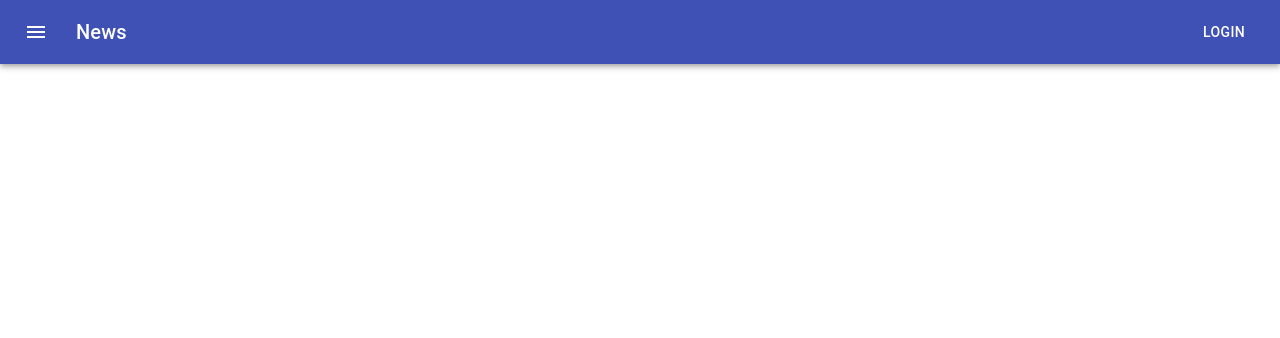
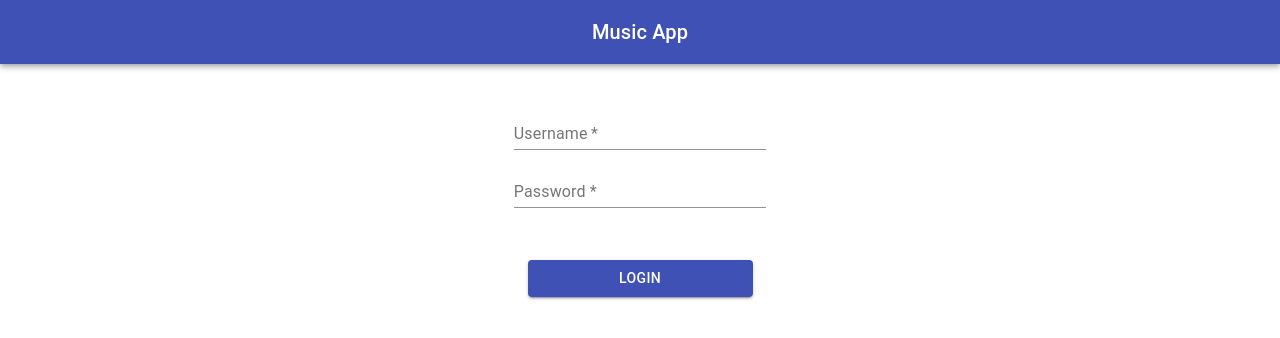
Before and after one commit to JamesMessina/JS411-my-music-app, a React (Create React App) app: page / in a window 1280 px wide. Shown: the top 338 px of the page. Built offline with nearby package versions, Linux system fonts and the light colour scheme.

Commit message:
added functionality to login button and did some styling

```diff
--- a/src/App.css
+++ b/src/App.css
@@ -1,38 +1,4 @@
 .App {
+  align-items: center;
   text-align: center;
 }
-
-.App-logo {
-  height: 40vmin;
-  pointer-events: none;
-}
-
-@media (prefers-reduced-motion: no-preference) {
-  .App-logo {
-    animation: App-logo-spin infinite 20s linear;
-  }
-}
-
-.App-header {
-  background-color: #282c34;
-  min-height: 100vh;
-  display: flex;
-  flex-direction: column;
-  align-items: center;
-  justify-content: center;
-  font-size: calc(10px + 2vmin);
-  color: white;
-}
-
-.App-link {
-  color: #61dafb;
-}
-
-@keyframes App-logo-spin {
-  from {
-    transform: rotate(0deg);
-  }
-  to {
-    transform: rotate(360deg);
-  }
-}
--- a/src/App.js
+++ b/src/App.js
@@ -1,7 +1,8 @@
 import React, { Component } from 'react';
-import axios from 'axios';
 
 import ButtonAppBar from './components/AppNavBar';
+import ContaintedButtons from './components/Button';
+import FormPropsTextFields from './components/TextField';
 
 import './App.css';
 
@@ -10,13 +11,30 @@ class MusicApp extends Component {
     super(props)
 
     this.state = {
+      loggedIn: false
+    }
+  }
 
+  handleLogin = () =>{
+    if(this.state.loggedIn){
+      this.setState({loggedIn: false})
+    }else{
+      this.setState({loggedIn: true})
     }
   }
 
   render(){
     return (
-      <ButtonAppBar/>
+      <div>
+        {this.state.loggedIn ?
+        <h2> You successfully logged in</h2> :
+        <div className="App">
+          <ButtonAppBar/>
+          <FormPropsTextFields/>
+          <ContaintedButtons clickToLogin={() => {this.handleLogin()}}/>
+        </div>
+        }
+      </div>
     )
   }
 }
--- a/src/components/AppNavBar.js
+++ b/src/components/AppNavBar.js
@@ -3,13 +3,12 @@ import { makeStyles } from '@material-ui/core/styles';
 import AppBar from '@material-ui/core/AppBar';
 import Toolbar from '@material-ui/core/Toolbar';
 import Typography from '@material-ui/core/Typography';
-import Button from '@material-ui/core/Button';
-import IconButton from '@material-ui/core/IconButton';
-import MenuIcon from '@material-ui/icons/Menu';
+
 
 const useStyles = makeStyles((theme) => ({
   root: {
     flexGrow: 1,
+    marginBottom: '30px',
   },
   menuButton: {
     marginRight: theme.spacing(2),
@@ -17,6 +16,9 @@ const useStyles = makeStyles((theme) => ({
   title: {
     flexGrow: 1,
   },
+  bar: {
+      height: '50px'
+  }
 }));
 
 export default function ButtonAppBar() {
@@ -25,14 +27,10 @@ export default function ButtonAppBar() {
   return (
     <div className={classes.root}>
       <AppBar position="static">
-        <Toolbar>
-          <IconButton edge="start" className={classes.menuButton} color="inherit" aria-label="menu">
-            <MenuIcon />
-          </IconButton>
+        <Toolbar className={classes.bar}>
           <Typography variant="h6" className={classes.title}>
-            News
+            Music App
           </Typography>
-          <Button color="inherit">Login</Button>
         </Toolbar>
       </AppBar>
     </div>
--- /dev/null
+++ b/src/components/Button.js
@@ -0,0 +1,26 @@
+import React from 'react';
+import { makeStyles } from '@material-ui/core/styles';
+import Button from '@material-ui/core/Button';
+
+const useStyles = makeStyles((theme) => ({
+  root: {
+    '& > *': {
+      margin: theme.spacing(1),
+      width: '225px',
+      marginTop: '50px'
+    },
+  },
+}));
+
+export default function ContainedButtons(props) {
+  const classes = useStyles();
+  const { clickToLogin } = props;
+
+  return (
+    <div className={classes.root}>
+      <Button onClick={() => {clickToLogin()}} variant="contained" color="primary">
+        Login
+      </Button>
+    </div>
+  );
+}
--- /dev/null
+++ b/src/components/TextField.js
@@ -0,0 +1,30 @@
+import React from 'react';
+import TextField from '@material-ui/core/TextField';
+import { makeStyles } from '@material-ui/core/styles';
+
+const useStyles = makeStyles((theme) => ({
+  root: {
+    '& .MuiTextField-root': {
+        margin: theme.spacing(1),
+        width: '25ch',
+        marginBottom: '30px',
+        height: '20px'
+    },
+  },
+}));
+
+export default function FormPropsTextFields() {
+  const classes = useStyles();
+
+  return (
+    <form className={classes.root} noValidate autoComplete="off">
+        <TextField required id="standard-required" label="Username" /><br></br>
+        <TextField
+          id="standard-password-input"
+          label="Password *"
+          type="password"
+          autoComplete="current-password"
+        />
+    </form>
+  );
+}
```
